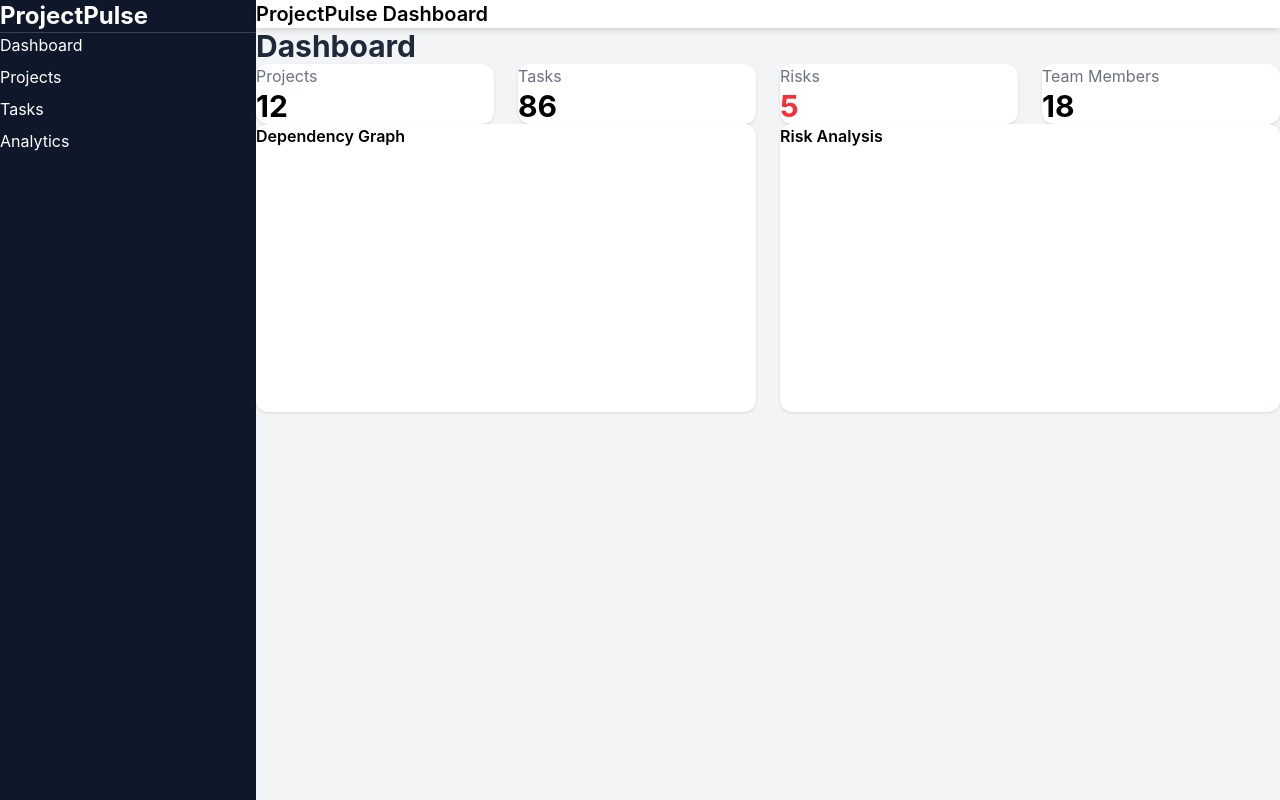
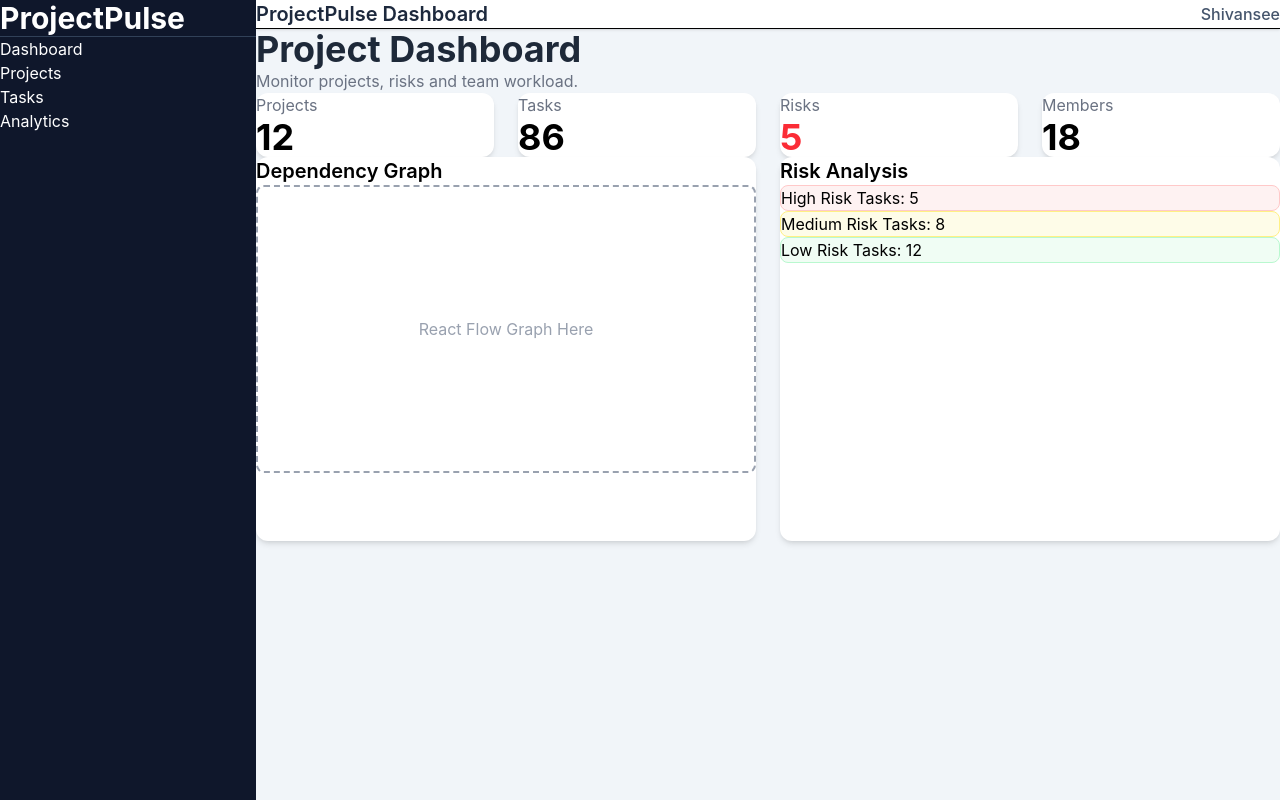
Before and after one commit to Shivansee987/Projectpulse, a React (Vite) app in the folder client/: page / in a window 1280 px wide. Built offline with nearby package versions, Linux system fonts and the light colour scheme.

Commit message:
Improved layout and navigation UI

```diff
--- a/client/src/components/layout/Layout.jsx
+++ b/client/src/components/layout/Layout.jsx
@@ -3,13 +3,17 @@ import Navbar from "./Navbar";
 
 function Layout({ children }) {
   return (
-    <div className="flex bg-gray-100 min-h-screen">
+    <div className="flex min-h-screen bg-slate-100">
+      {/* Sidebar */}
       <Sidebar />
 
-      <div className="flex-1">
+      {/* Main Content Area */}
+      <div className="flex-1 flex flex-col">
+        {/* Navbar */}
         <Navbar />
 
-        <main className="p-6">
+        {/* Page Content */}
+        <main className="flex-1 p-8 overflow-auto">
           {children}
         </main>
       </div>
--- a/client/src/components/layout/Navbar.jsx
+++ b/client/src/components/layout/Navbar.jsx
@@ -1,10 +1,20 @@
 function Navbar() {
   return (
-    <div className="bg-white shadow-md p-4">
-      <h2 className="text-xl font-semibold">
-        ProjectPulse Dashboard
-      </h2>
-    </div>
+    <header className="bg-white border-b shadow-sm">
+      <div className="flex items-center justify-between px-8 py-4">
+        <div>
+          <h1 className="text-xl font-semibold text-slate-800">
+            ProjectPulse Dashboard
+          </h1>
+        </div>
+
+        <div className="flex items-center gap-4">
+          <span className="text-slate-600 font-medium">
+            Shivansee
+          </span>
+        </div>
+      </div>
+    </header>
   );
 }
 
--- a/client/src/components/layout/Sidebar.jsx
+++ b/client/src/components/layout/Sidebar.jsx
@@ -2,41 +2,43 @@ import { Link } from "react-router-dom";
 
 function Sidebar() {
   return (
-    <div className="w-64 min-h-screen bg-slate-900 text-white">
-      <div className="p-6 text-2xl font-bold border-b border-slate-700">
-        ProjectPulse
+    <aside className="w-64 bg-slate-900 text-white min-h-screen">
+      <div className="p-6 border-b border-slate-700">
+        <h1 className="text-3xl font-bold">
+          ProjectPulse
+        </h1>
       </div>
 
-      <div className="flex flex-col p-4 gap-2">
+      <nav className="p-4 space-y-2">
         <Link
-          className="p-3 rounded-lg hover:bg-slate-800"
           to="/"
+          className="block px-4 py-3 rounded-lg hover:bg-slate-800 transition"
         >
           Dashboard
         </Link>
 
         <Link
-          className="p-3 rounded-lg hover:bg-slate-800"
           to="/projects"
+          className="block px-4 py-3 rounded-lg hover:bg-slate-800 transition"
         >
           Projects
         </Link>
 
         <Link
-          className="p-3 rounded-lg hover:bg-slate-800"
           to="/tasks"
+          className="block px-4 py-3 rounded-lg hover:bg-slate-800 transition"
         >
           Tasks
         </Link>
 
         <Link
-          className="p-3 rounded-lg hover:bg-slate-800"
           to="/analytics"
+          className="block px-4 py-3 rounded-lg hover:bg-slate-800 transition"
         >
           Analytics
         </Link>
-      </div>
-    </div>
+      </nav>
+    </aside>
   );
 }
 
--- a/client/src/pages/Dashboard.jsx
+++ b/client/src/pages/Dashboard.jsx
@@ -4,43 +4,66 @@ function Dashboard() {
   return (
     <Layout>
       <div className="space-y-6">
-        <h1 className="text-3xl font-bold text-gray-800">
-          Dashboard
-        </h1>
+        <div>
+          <h1 className="text-4xl font-bold text-gray-800">
+            Project Dashboard
+          </h1>
+          <p className="text-gray-500 mt-1">
+            Monitor projects, risks and team workload.
+          </p>
+        </div>
 
-        <div className="grid grid-cols-4 gap-6">
-          <div className="bg-white rounded-xl shadow p-5">
-            <h3 className="text-gray-500">Projects</h3>
-            <p className="text-3xl font-bold">12</p>
+        <div className="grid grid-cols-1 md:grid-cols-2 xl:grid-cols-4 gap-6">
+          <div className="bg-white rounded-xl shadow-md p-6">
+            <p className="text-gray-500">Projects</p>
+            <h2 className="text-4xl font-bold mt-2">12</h2>
           </div>
 
-          <div className="bg-white rounded-xl shadow p-5">
-            <h3 className="text-gray-500">Tasks</h3>
-            <p className="text-3xl font-bold">86</p>
+          <div className="bg-white rounded-xl shadow-md p-6">
+            <p className="text-gray-500">Tasks</p>
+            <h2 className="text-4xl font-bold mt-2">86</h2>
           </div>
 
-          <div className="bg-white rounded-xl shadow p-5">
-            <h3 className="text-gray-500">Risks</h3>
-            <p className="text-3xl font-bold text-red-500">5</p>
+          <div className="bg-white rounded-xl shadow-md p-6">
+            <p className="text-gray-500">Risks</p>
+            <h2 className="text-4xl font-bold mt-2 text-red-500">5</h2>
           </div>
 
-          <div className="bg-white rounded-xl shadow p-5">
-            <h3 className="text-gray-500">Team Members</h3>
-            <p className="text-3xl font-bold">18</p>
+          <div className="bg-white rounded-xl shadow-md p-6">
+            <p className="text-gray-500">Members</p>
+            <h2 className="text-4xl font-bold mt-2">18</h2>
           </div>
         </div>
 
-        <div className="grid grid-cols-2 gap-6">
-          <div className="bg-white rounded-xl shadow p-5 h-72">
-            <h2 className="font-semibold mb-3">
+        <div className="grid grid-cols-1 xl:grid-cols-2 gap-6">
+          <div className="bg-white rounded-xl shadow-md p-6 h-96">
+            <h2 className="text-xl font-semibold mb-4">
               Dependency Graph
             </h2>
+
+            <div className="h-72 border-2 border-dashed rounded-lg flex items-center justify-center text-gray-400">
+              React Flow Graph Here
+            </div>
           </div>
 
-          <div className="bg-white rounded-xl shadow p-5 h-72">
-            <h2 className="font-semibold mb-3">
+          <div className="bg-white rounded-xl shadow-md p-6 h-96">
+            <h2 className="text-xl font-semibold mb-4">
               Risk Analysis
             </h2>
+
+            <div className="space-y-4">
+              <div className="p-4 bg-red-50 rounded-lg border border-red-200">
+                High Risk Tasks: 5
+              </div>
+
+              <div className="p-4 bg-yellow-50 rounded-lg border border-yellow-200">
+                Medium Risk Tasks: 8
+              </div>
+
+              <div className="p-4 bg-green-50 rounded-lg border border-green-200">
+                Low Risk Tasks: 12
+              </div>
+            </div>
           </div>
         </div>
       </div>
```
